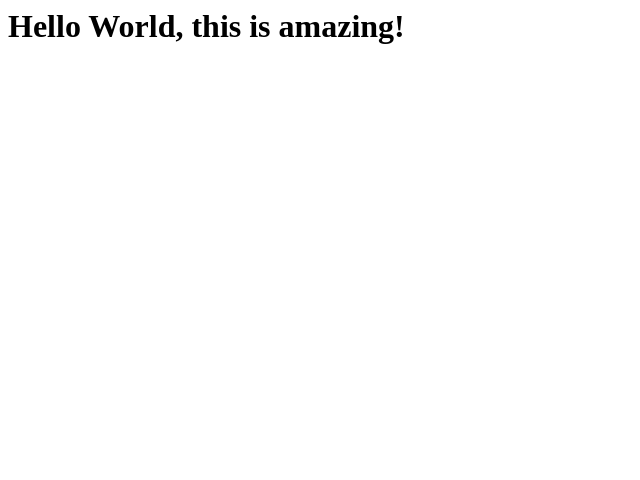
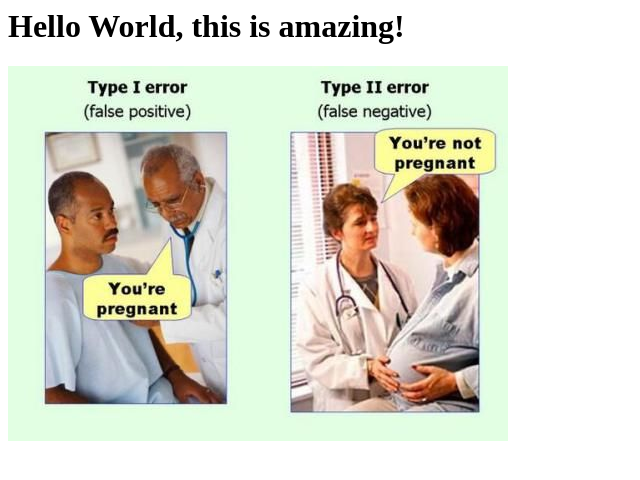
Before and after one commit to mrkfred/HelloWorld2025, a plain HTML site: page index.html in a window 1280 px wide. Shown: the whole page, without its empty margins (0-640 px from the left). Drawn offline with Linux system fonts and the light colour scheme.

Commit message:
Update index.html

```diff
--- a/index.html
+++ b/index.html
@@ -4,5 +4,6 @@
 </head>
   <body>
     <h1>Hello World, this is amazing!</h1>
+    <img src="type I or II error meme.jpg">
   </body>
 </html>
```
